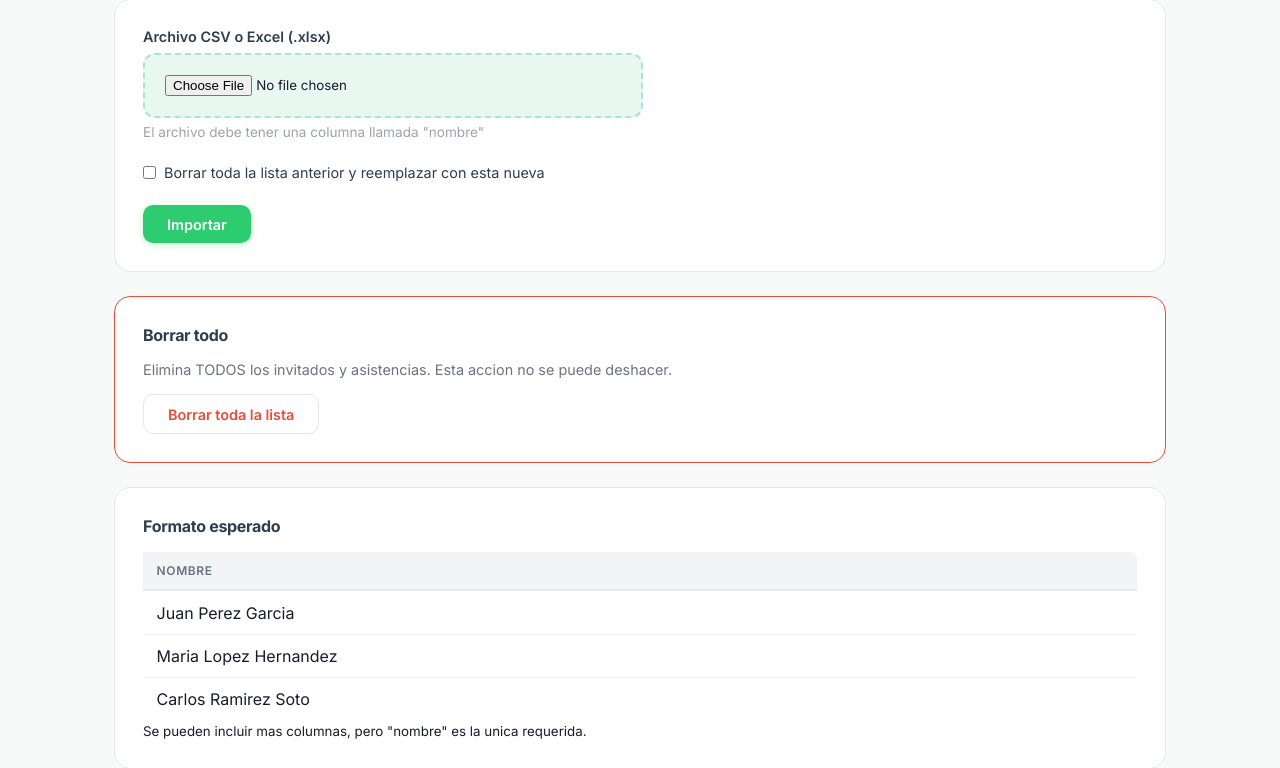
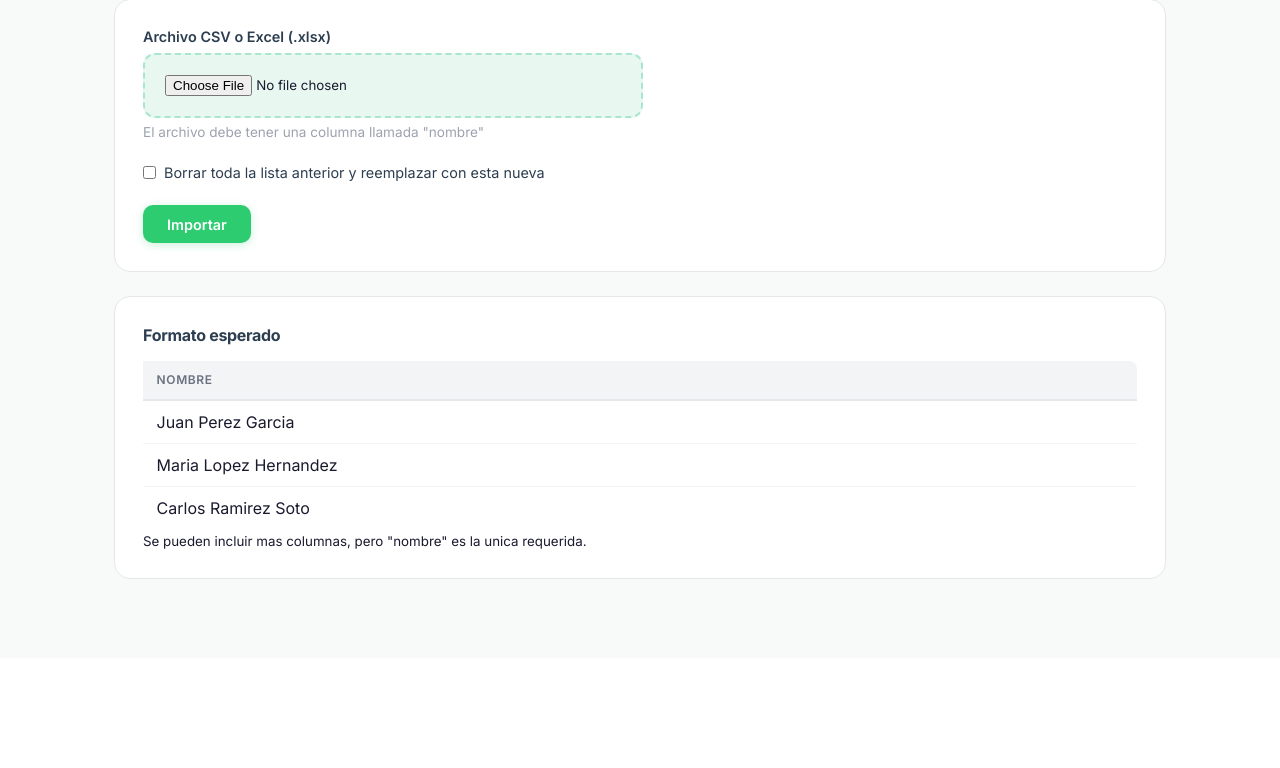
Before and after one commit to Garohe/registro-seminario-qr, a Flask app: page /importar in a window 1280 px wide. Shown: the part 142-910 px from the top of the page. After the commit the page ends 721 px from the top, so only its background shows below. Run offline with Flask 3, Linux system fonts and the light colour scheme.

Commit message:
Remove delete all button, keep replace checkbox
Co-Authored-By: Claude Opus 4.6 <noreply@anthropic.com>

```diff
--- a/app.py
+++ b/app.py
@@ -183,17 +183,6 @@ def eliminar_invitado(id):
     conn.close()
     flash('Invitado eliminado', 'success')
     return redirect(url_for('invitados'))
-
-
-@app.route('/borrar-todo', methods=['POST'])
-def borrar_todo():
-    conn = get_db()
-    conn.execute('DELETE FROM invitados')
-    conn.execute('DELETE FROM sqlite_sequence WHERE name = "invitados"')
-    conn.commit()
-    conn.close()
-    flash('Se borraron todos los invitados y asistencias', 'success')
-    return redirect(url_for('importar'))
 
 
 @app.route('/credenciales')
--- a/templates/importar.html
+++ b/templates/importar.html
@@ -19,14 +19,6 @@
     </form>
 </div>
 
-<div class="card" style="border: 1px solid #e74c3c;">
-    <h3>Borrar todo</h3>
-    <p style="margin-bottom:1rem;color:var(--gray-600);font-size:0.9rem;">Elimina TODOS los invitados y asistencias. Esta accion no se puede deshacer.</p>
-    <form method="POST" action="/borrar-todo" onsubmit="return confirm('SEGURO que quieres borrar TODOS los invitados y asistencias? Esta accion no se puede deshacer.')">
-        <button type="submit" class="btn btn-danger">Borrar toda la lista</button>
-    </form>
-</div>
-
 <div class="card">
     <h3>Formato esperado</h3>
     <table class="table">
```
